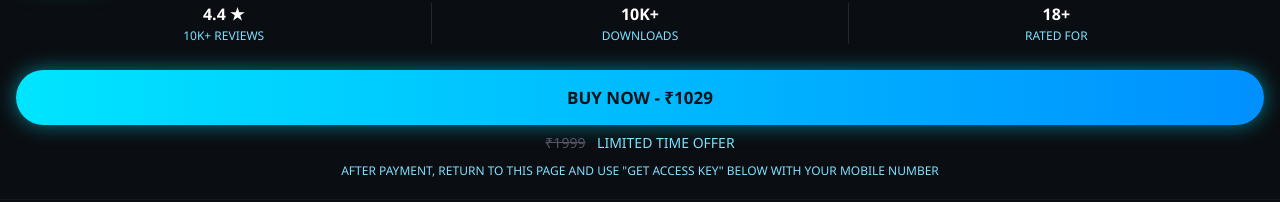
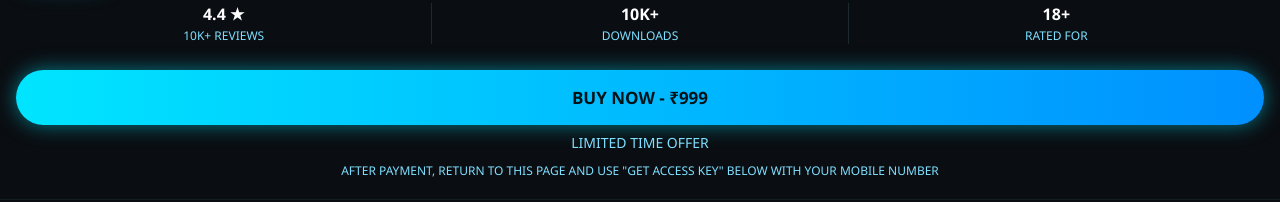
Before and after one commit to unknowninsan157-source/jarvis-ai-website, a website: page index.html in a window 1280 px wide. Shown: the part 188-390 px from the top of the page. Drawn offline with Linux system fonts and the light colour scheme.

Commit message:
Update index.html

```diff
--- a/index.html
+++ b/index.html
@@ -23,7 +23,6 @@
   .buy-btn-wrap { padding:10px 16px 20px; }
   .buy-btn { width:100%; background:linear-gradient(90deg,#00e5ff,#0090ff); color:#001318; border:none; padding:16px; border-radius:30px; font-size:17px; font-weight:700; box-shadow:0 0 20px rgba(0,229,255,0.5); cursor:pointer; }
   .price-line { text-align:center; margin-top:8px; font-size:14px; color:#7fdfff; }
-  .old-price { text-decoration:line-through; color:#556; margin-right:8px; }
   .buy-note { text-align:center; font-size:12px; color:#7fdfff; margin-top:10px; }
   .section { padding:20px 16px; border-top:1px solid #131c21; }
   .section h2 { font-size:18px; color:#fff; margin-bottom:14px; letter-spacing:0.5px; }
@@ -77,8 +76,8 @@
 </div>
 
 <div class="buy-btn-wrap">
-  <button class="buy-btn" onclick="window.open('https://rzp.io/rzp/gTgmiydv','_blank')">BUY NOW - ₹1029</button>
-  <div class="price-line"><span class="old-price">₹1999</span> LIMITED TIME OFFER</div>
+  <button class="buy-btn" onclick="window.open('https://rzp.io/rzp/M7yBXZXd','_blank')">BUY NOW - ₹999</button>
+  <div class="price-line">LIMITED TIME OFFER</div>
   <div class="buy-note">AFTER PAYMENT, RETURN TO THIS PAGE AND USE "GET ACCESS KEY" BELOW WITH YOUR MOBILE NUMBER</div>
 </div>
 
```
